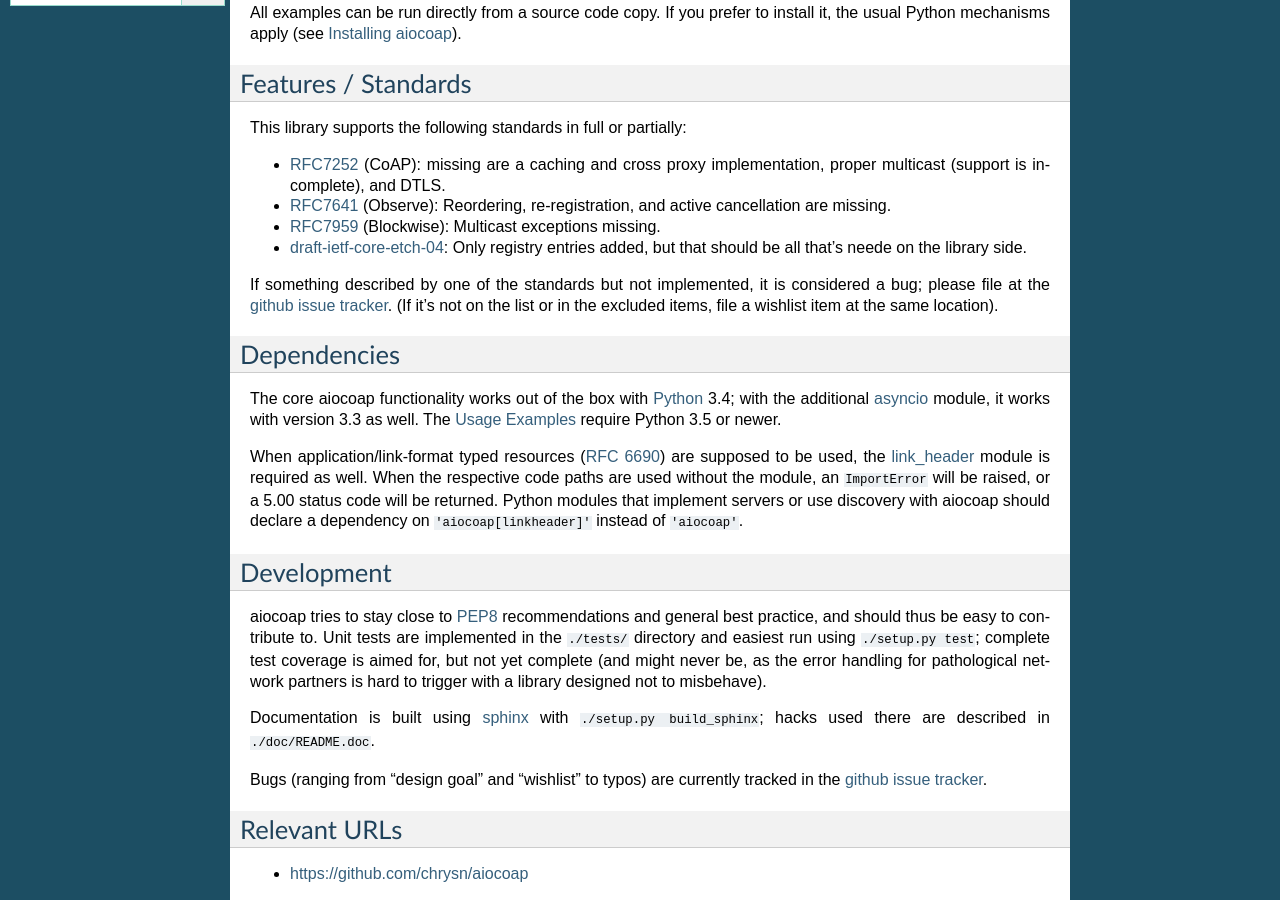
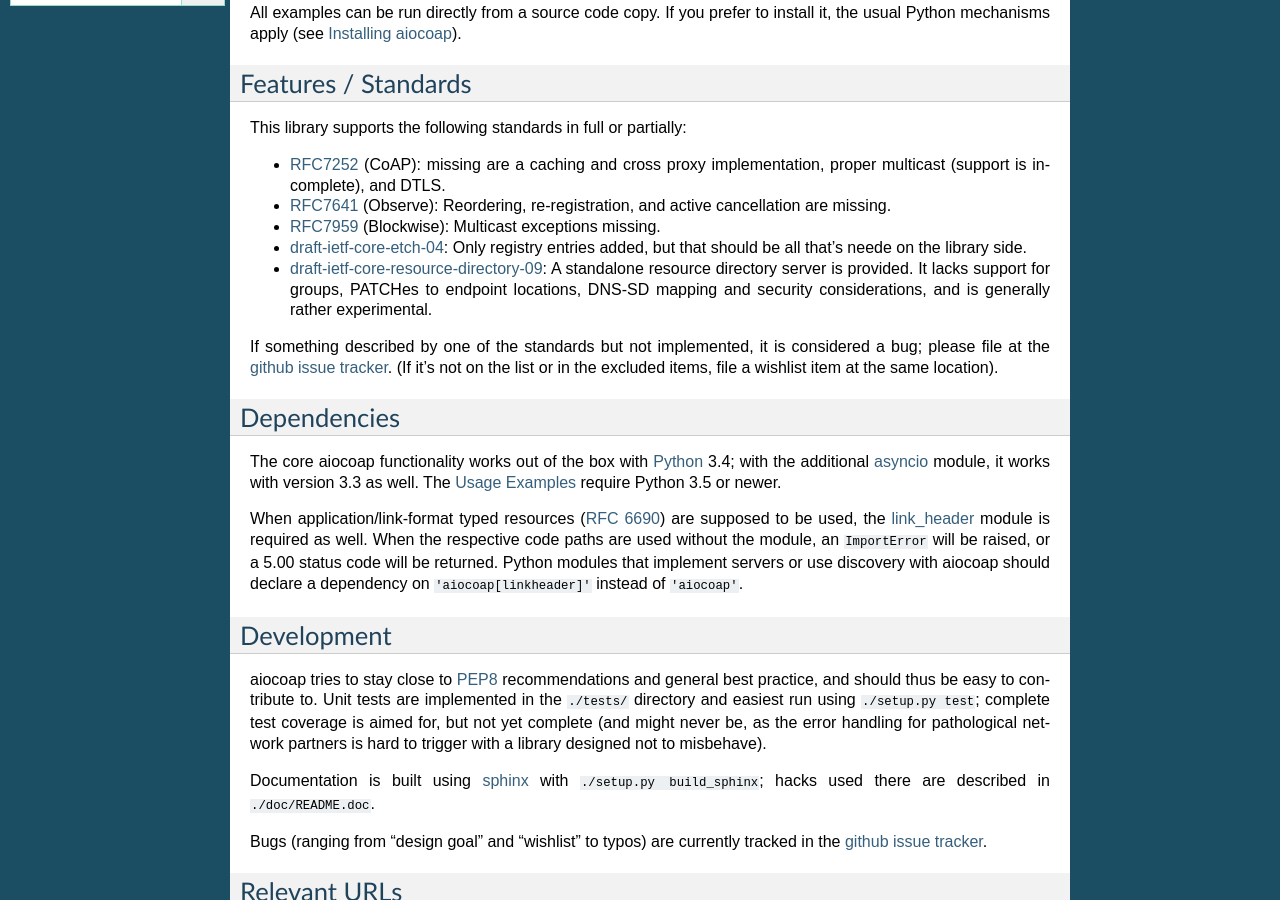
Before and after one commit to chrysn/aiocoap, a Sphinx documentation site: the page built from doc/index.rst, in a window 1280 px wide and 900 px high, scrolled down 378 px. Built offline with Sphinx 7.4.7, drawn with Linux system fonts in a browser that asks for light colours; pages that are not in the unit, such as notebooks, are missing from menus.

Commit message:
Update documentation after RD merge

```diff
--- a/README.rst
+++ b/README.rst
@@ -37,6 +37,10 @@ This library supports the following standards in full or partially:
 * RFC7959_ (Blockwise): Multicast exceptions missing.
 * draft-ietf-core-etch-04_: Only registry entries added, but that should be all
   that's neede on the library side.
+* draft-ietf-core-resource-directory-09_: A standalone resource directory
+  server is provided. It lacks support for groups, PATCHes to endpoint
+  locations, DNS-SD mapping and security considerations, and is generally
+  rather experimental.
 
 If something described by one of the standards but not implemented, it is
 considered a bug; please file at the `github issue tracker`_. (If it's not on
@@ -46,6 +50,7 @@ the list or in the excluded items, file a wishlist item at the same location).
 .. _RFC7641: https://tools.ietf.org/html/rfc7641
 .. _RFC7959: https://tools.ietf.org/html/rfc7959
 .. _draft-ietf-core-etch-04: https://tools.ietf.org/html/draft-ietf-core-etch-04
+.. _draft-ietf-core-resource-directory-09: https://tools.ietf.org/html/draft-ietf-core-resource-directory-09
 
 Dependencies
 ------------
```
Also changed, not shown: doc/tools.rst (+4 -6 lines).
